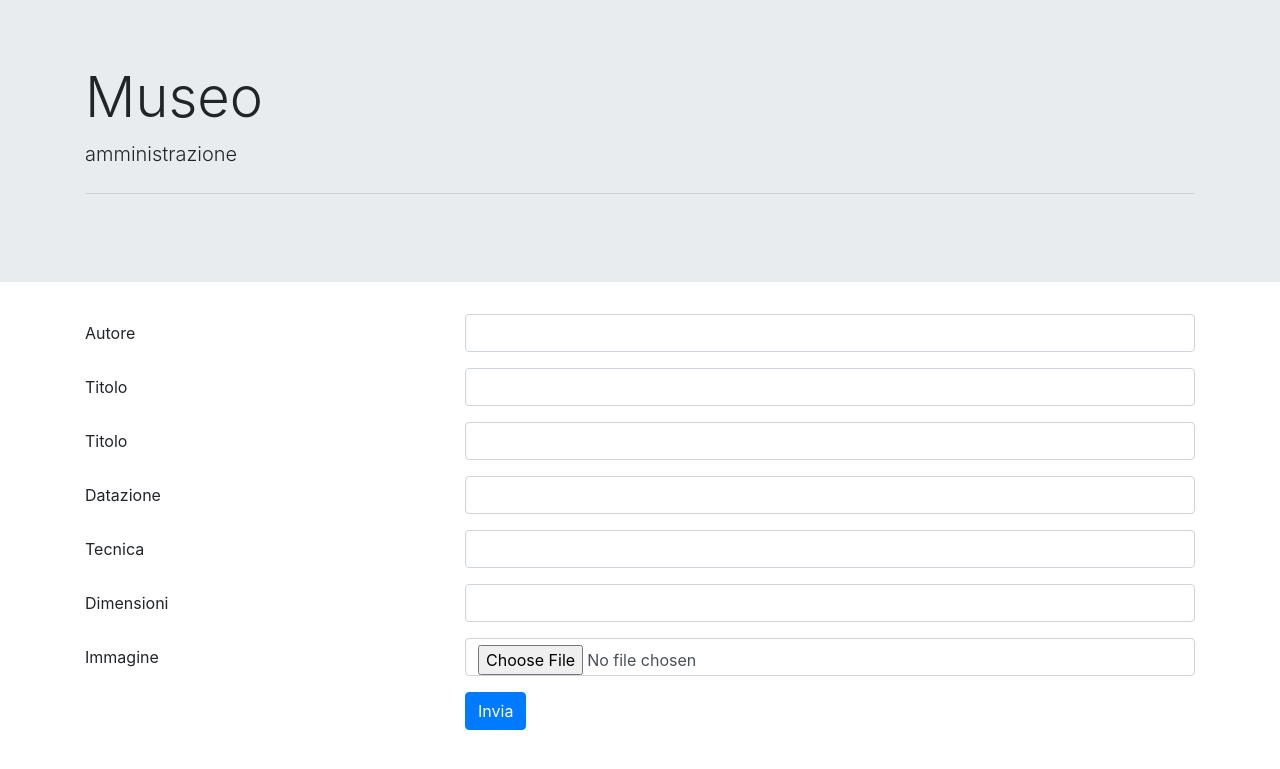
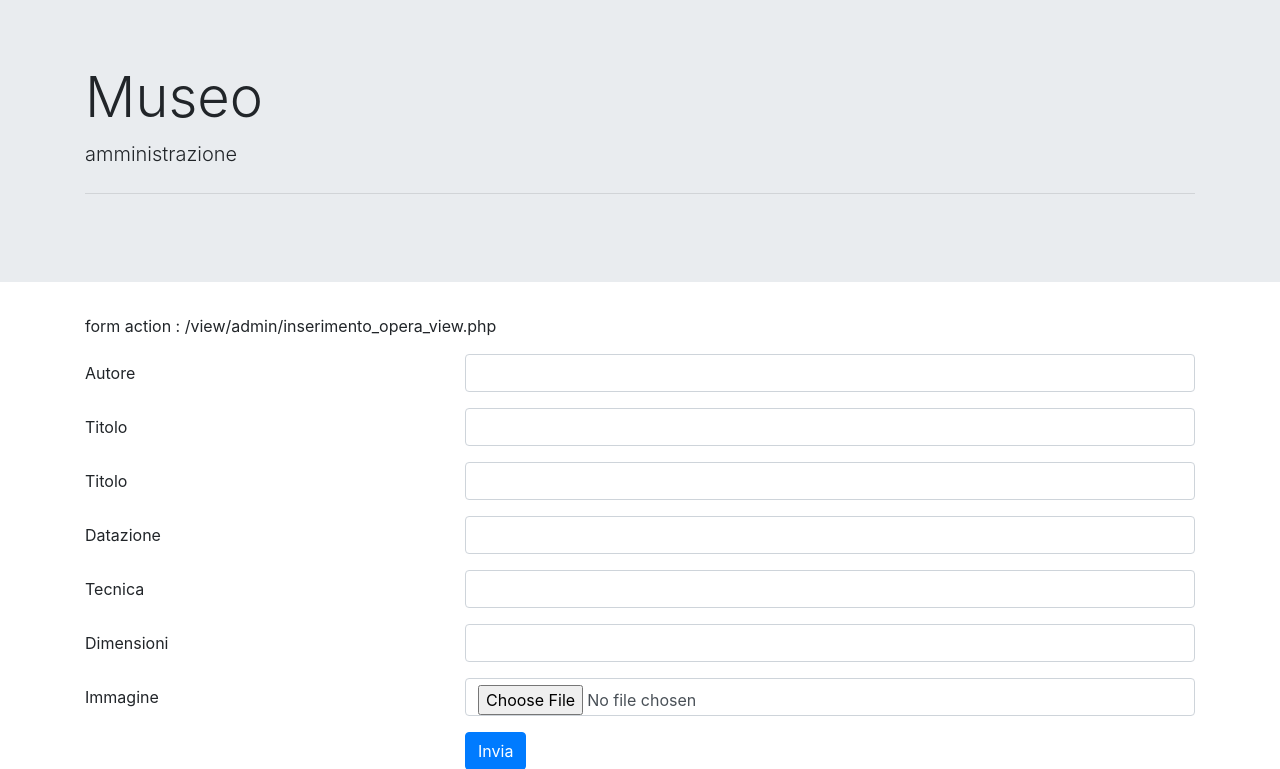
Before and after one commit to sarassoroberto/corso_web_programmer_maggio_2019, a PHP site: page /view/admin/inserimento_opera_view.php in a window 1280 px wide. Shown: the top 769 px of the page. Run offline with PHP 8.4, Linux system fonts and the light colour scheme; some libraries are stand-ins or nearby versions.

Commit message:
Inserimento dell'action - dove va il form e dati passati via POST

```diff
--- a/04 - mao-project_oop/view/admin/inserimento_opera_view.php
+++ b/04 - mao-project_oop/view/admin/inserimento_opera_view.php
@@ -1,6 +1,8 @@
 <?php include __DIR__."/header.php"; ?>
-
-<form>
+<p>
+    form action : <?php echo $_SERVER['PHP_SELF']  ?>
+</p>
+<form action="<?php echo $_SERVER['PHP_SELF']  ?>">
 <div class="form-group row">
   <label for="Autore" class="col-4 col-form-label">Autore</label>
   <div class="col-8">
```
